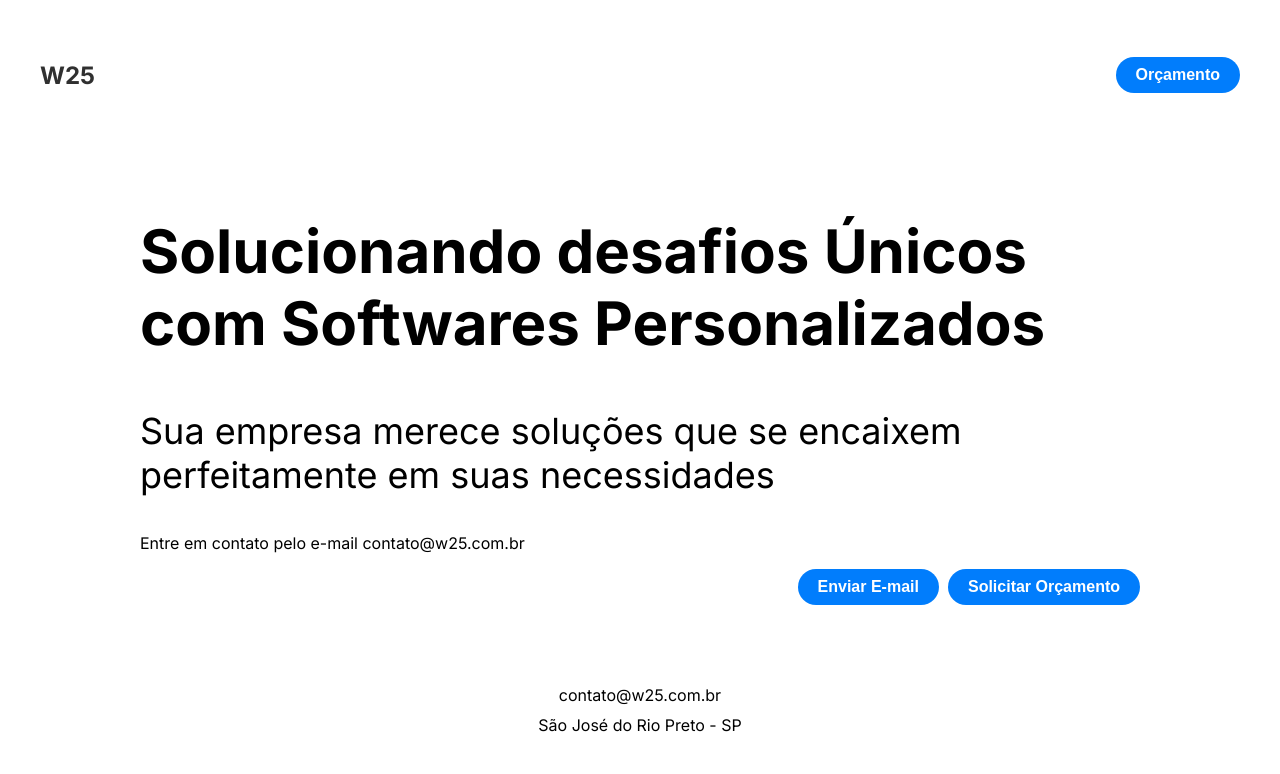
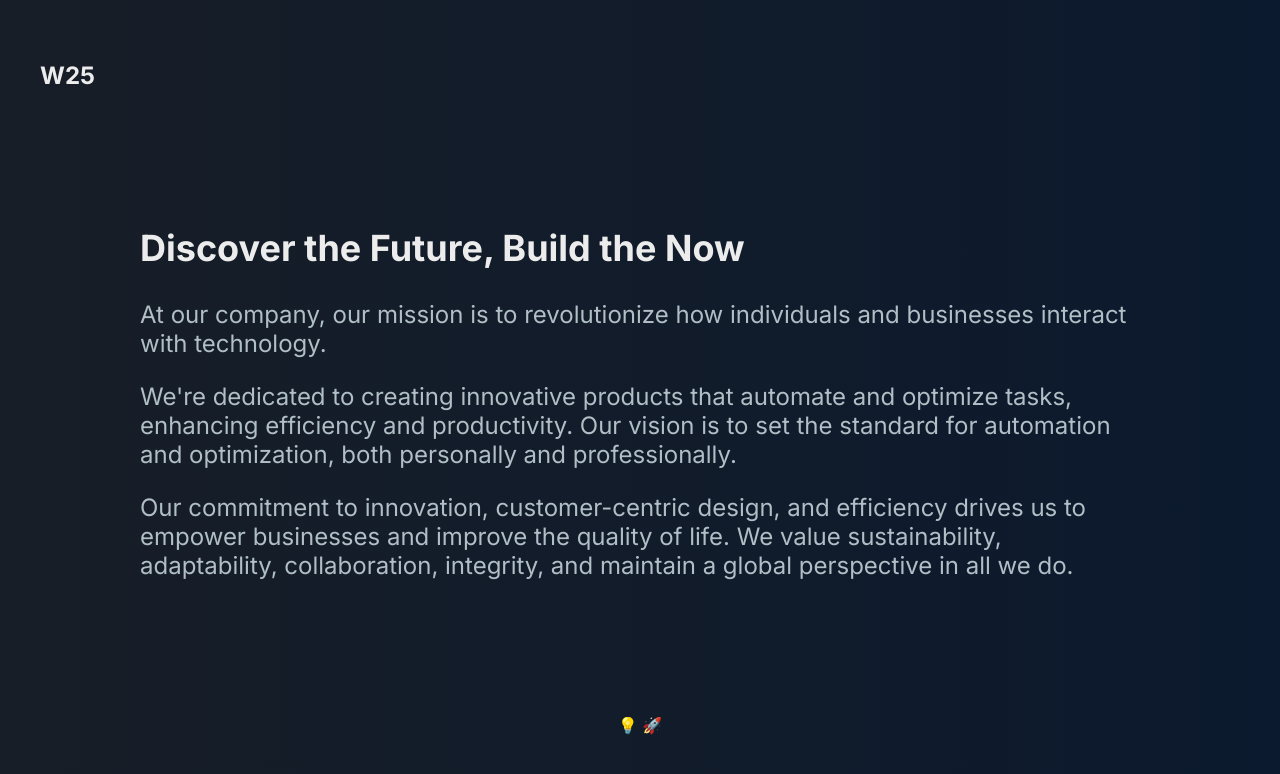
Before and after one commit to w25-solutions/w25-website, a Next.js app: page / in a window 1280 px wide. Shown: the top 774 px of the page. Built offline with nearby package versions, Linux system fonts and the light colour scheme.

Commit message:
Upodate the comming soon page

```diff
--- a/src/app/globals.css
+++ b/src/app/globals.css
@@ -20,8 +20,16 @@ a {
   }
 }
 
+@keyframes backgroundShift {
+  0% { background-position: 0 50%; }
+  50% { background-position: 100% 50%; }
+  100% { background-position: 0 50%; }
+}
+
 body {
+  background: linear-gradient(270deg, #0A192F, #212121, #0A192F);
+  background-size: 400% 400%;
+  animation: backgroundShift 15s ease infinite;
   margin: 0;
   padding: 0;
-  background-color: #fff;
 }
--- a/src/app/page.module.scss
+++ b/src/app/page.module.scss
@@ -11,14 +11,14 @@
   .cta {
     max-width: 1000px;
     h2 {
-      font-size: 60px;
+      font-size: 36px;
+      color: #ECECEC;
     }
 
     p {
-      font-size: 36px;
+      font-size: 24px;
+      color: #B0BEC5;
     }
-
-
   }
 
   header {
@@ -56,7 +56,7 @@
           vertical-align: center;
           margin: auto;
           text-align: inherit;
-          color: #303030;
+          color: #ECECEC;
         }
 
         &:last-child {
--- a/src/app/page.tsx
+++ b/src/app/page.tsx
@@ -1,9 +1,12 @@
 import styles from './page.module.scss';
-import Button from "@/components/button/button";
+import Head from "next/head";
 
 export default function Home() {
   return (
       <div className={styles.container}>
+        <Head>
+          <title>W25 - Discover the Future, Build the Now</title>
+        </Head>
         <header>
           <div className={styles.wrapper}>
             <div>
@@ -14,34 +17,26 @@ export default function Home() {
             <div>
             </div>
             <div>
-              <a href="https://k81wwyjyzxu.typeform.com/to/moje9xeW" target="_blank">
-                <Button>Orçamento</Button>
-              </a>
             </div>
           </div>
         </header>
         <main>
           <div className={styles.cta}>
-            <h2>Solucionando desafios Únicos com Softwares Personalizados</h2>
-            <p>Sua empresa merece soluções que se encaixem perfeitamente em suas necessidades</p>
-          </div>
-          <p>Entre em contato pelo e-mail contato@w25.com.br</p>
-          <div className={styles.right}>
-            <a href="mailto:contato@w25.com.br">
-              <Button>Enviar E-mail</Button>
-            </a>
-            &nbsp;&nbsp;
-            <a href="https://k81wwyjyzxu.typeform.com/to/moje9xeW" target="_blank">
-              <Button>Solicitar Orçamento</Button>
-            </a>
+            <h2>Discover the Future, Build the Now</h2>
+            <p>
+              At our company, our mission is to revolutionize how individuals and businesses interact with technology.
+            </p>
+            <p>
+              We're dedicated to creating innovative products that automate and optimize tasks, enhancing efficiency and productivity. Our vision is to set the standard for automation and optimization, both personally and professionally.
+            </p>
+            <p>
+              Our commitment to innovation, customer-centric design, and efficiency drives us to empower businesses and improve the quality of life. We value sustainability, adaptability, collaboration, integrity, and maintain a global perspective in all we do.
+            </p>
           </div>
         </main>
         <footer>
           <p>
-            <a href="/">contato@w25.com.br</a>
-          </p>
-          <p>
-            São José do Rio Preto - SP
+            💡 🚀
           </p>
         </footer>
       </div>
```
